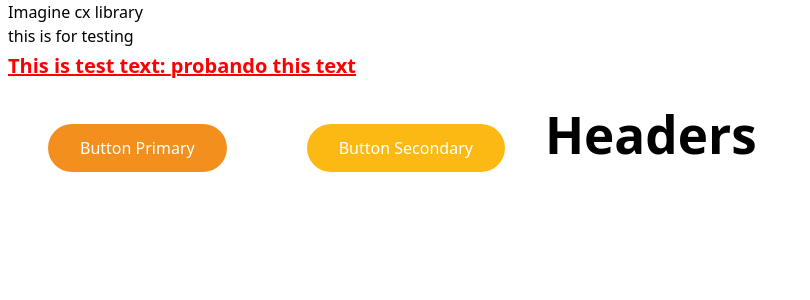
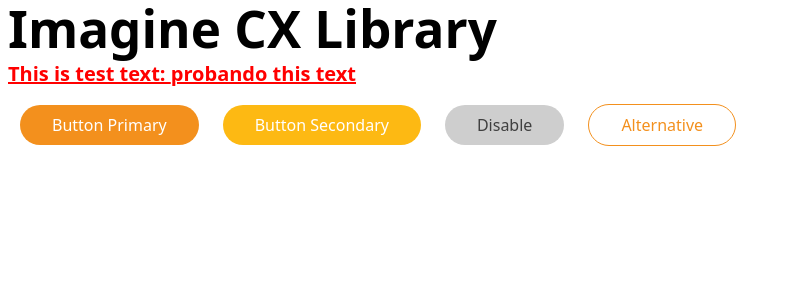
Before and after one commit to Imagine-CX/imaginecx-library, a React (Vite) app: page / in a window 1280 px wide. Shown: the top 300 px of the page, without its empty margins (0-810 px from the left). Built offline with nearby package versions, Linux system fonts and the light colour scheme.

Commit message:
style buttons completed

```diff
--- a/src/App.tsx
+++ b/src/App.tsx
@@ -4,12 +4,12 @@ import { Helloworld } from './components/HelloWorld';
 function App() {
   return (
     <div className="icx-container icx-w-[100vw] icx-mx-2">
-      <h1>Imagine cx library</h1>
-      <p>this is for testing</p>
+      <Header text="Imagine CX Library" variant="h1" />
       <Helloworld text={'probando this text'} />
       <Button text="Button Primary" color="icx-btn-primary" />
       <Button text="Button Secondary" color="icx-btn-secondary" />
-      <Header text="Headers" variant="h1" />
+      <Button text="Disable" color="icx-btn-disable" />
+      <Button text="Alternative" color="icx-btn-alternative" />
     </div>
   );
 }
--- a/src/components/Btns/Button.tsx
+++ b/src/components/Btns/Button.tsx
@@ -7,8 +7,8 @@ export interface IBtnPrimary {
 
 export const Button = ({ text, color }: IBtnPrimary) => {
   return (
-    <button className={`${color} icx-m-10 icx-px-8 icx-py-3 icx-rounded-full`}>
-      <span className="icx-text-white">{text}</span>
+    <button className={`${color} icx-m-3 icx-px-8 icx-py-2 icx-rounded-full`}>
+      <span>{text}</span>
     </button>
   );
 };
--- a/src/components/Headers/Header.tsx
+++ b/src/components/Headers/Header.tsx
@@ -5,9 +5,5 @@ export interface IHeader {
 
 export const Header = ({ text, variant }: IHeader) => {
   // console.log(variant);
-  return (
-    <>
-      <span className={`${variant}`}>{text}</span>
-    </>
-  );
+  return <span className={`${variant}`}>{text}</span>;
 };
--- a/src/components/style.css
+++ b/src/components/style.css
@@ -33,11 +33,19 @@
 
 @layer components {
   .icx-btn-primary {
-    @apply icx-bg-primary-400 hover:icx-bg-primary-500;
+    @apply icx-bg-primary-400 hover:icx-bg-primary-500 focus:icx-bg-primary-400 icx-text-white;
   }
 
   .icx-btn-secondary {
-    @apply icx-bg-secondary-400 hover:icx-bg-secondary-500;
+    @apply icx-bg-secondary-400 hover:icx-bg-secondary-500 focus:icx-bg-secondary-400 icx-text-white;
+  }
+
+  .icx-btn-disable {
+    @apply icx-bg-disable-100 icx-text-disable-200;
+  }
+
+  .icx-btn-alternative {
+    @apply icx-bg-neutral-100 icx-border icx-border-primary-400 icx-text-primary-400 hover:icx-bg-primary-400 hover:icx-text-white icx-transition-colors;
   }
 }
 
--- a/tailwind.config.js
+++ b/tailwind.config.js
@@ -25,8 +25,14 @@ export default {
           400: '#383838',
           500: '#000000',
         },
-        fondo: '#242424',
+        disable: {
+          100: '#CECECE',
+          200: '#3F3F3F'
+        },
       },
+      fontFamily: {
+        'font': ['Segoe UI', 'sans-serif']
+      }
     },
   },
   plugins: [],
```
